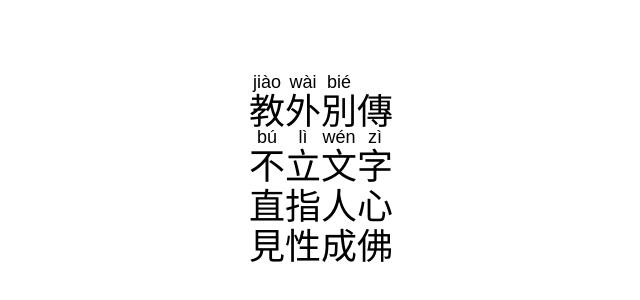
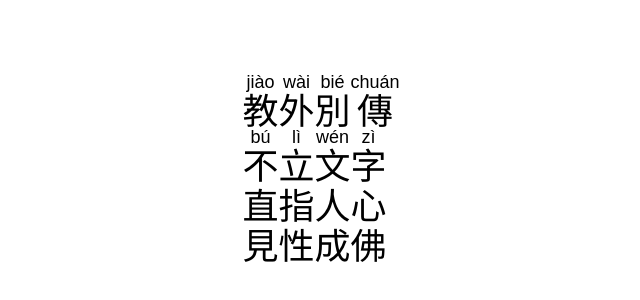
Before and after one commit to anreyw/anrey.wang, a Next.js app: page / in a window 1280 px wide. Shown: the part 118-418 px from the top of the page, without its empty margins (319-959 px from the left). Built offline with nearby package versions, Linux system fonts and the light colour scheme; a web font is replaced by a local one.

Commit message:
Add ruby text for 傳

```diff
--- a/src/app/page.tsx
+++ b/src/app/page.tsx
@@ -13,7 +13,9 @@ export default function Page(): JSX.Element {
         <ruby>
           別<rt>bié</rt>
         </ruby>
-        傳
+        <ruby>
+          傳<rt>chuán</rt>
+        </ruby>
         <br />
         <ruby>
           不<rt>bú</rt>
```
